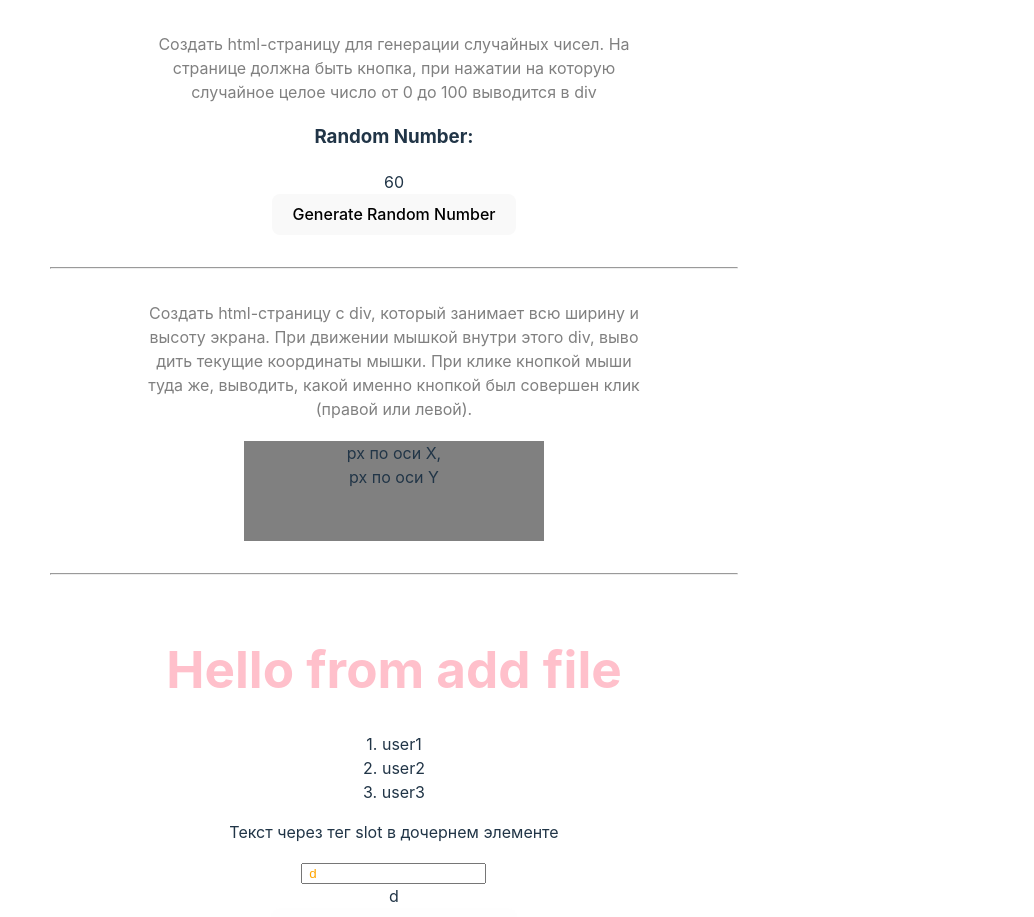
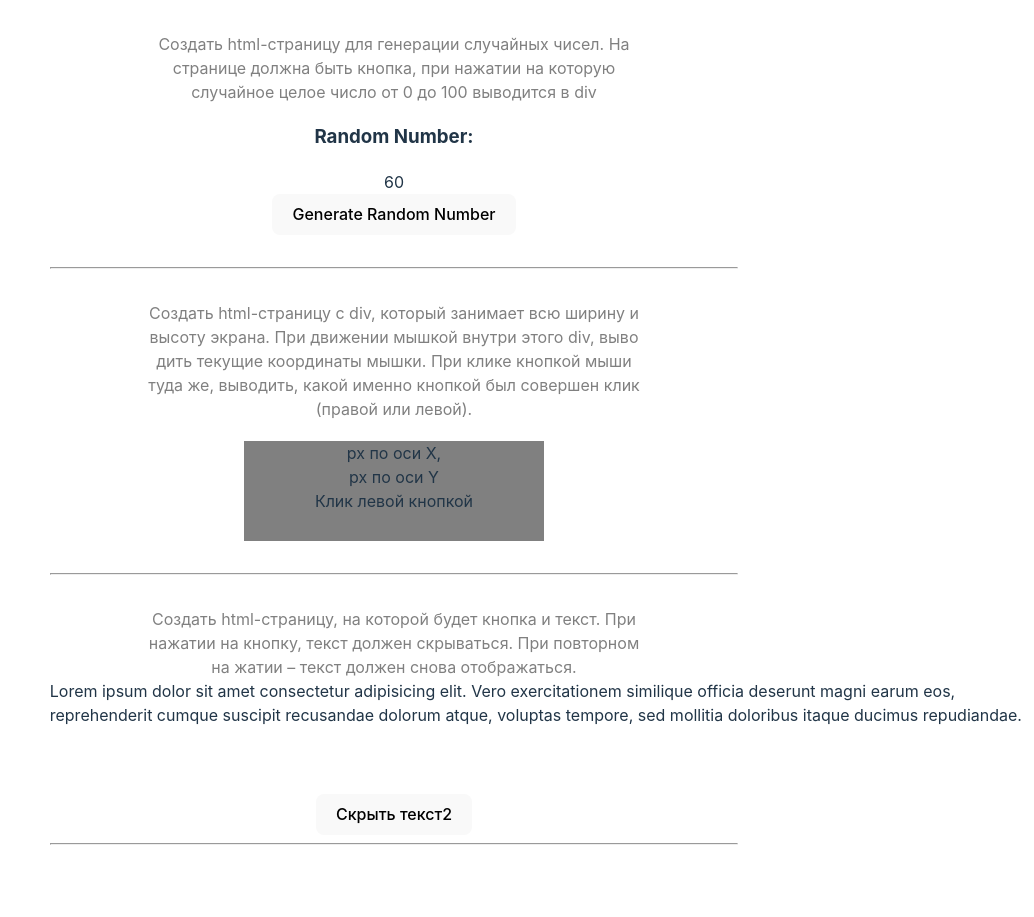
Before and after one commit to belkud/work_with_Vue, a Vue app: page / in a window 1280 px wide. Shown: the top 917 px of the page, without its empty margins (246-1280 px from the left). Built offline with nearby package versions, Linux system fonts and the light colour scheme.

Commit message:
make task with show hide text

```diff
--- a/src/App.vue
+++ b/src/App.vue
@@ -6,7 +6,9 @@ import AddFile from './components/AddFile.vue'
 import AddFile4 from "./components/AddFile4.vue";
 import RandomNumber from "./components/RandomNumber.vue";
 import ShowCoordinate from "./components/ShowCoordinate.vue";
-// const currentUser  = ref('Текущий пользователь')
+import ButtonShowText  from "./components/ButtonShowText.vue";
+import MoveProgressBar  from "./components/MoveProgressBar.vue";
+
 </script>
 
 
@@ -29,14 +31,26 @@ import ShowCoordinate from "./components/ShowCoordinate.vue";
 <show-coordinate/>
 <br><hr><br>
 
+
+<button-show-text/>
+<br><hr><br>
+
+<move-progress-bar/>
+
+
+
   <add-file msg="Hello from add file">      <!--! вторая аналогичная запись -->
     <p>Текст через тег slot  в дочернем элементе</p> <!--! с помощью тега slot в tempalte файла AddFile -->
   </add-file>
 
+
+
+
+
   <AddFile4>
     <div>ssssssss</div>
+  </AddFile4>
 
-  </AddFile4>
 
 
     <!-- <add-file msg="Hello from add file"/>  <!--  ! первая запись со слэшом -->
--- /dev/null
+++ b/src/components/ButtonShowText.vue
@@ -0,0 +1,36 @@
+<script setup lang="ts">
+ import { ref } from 'vue'
+
+const swither = ref(true)
+
+console.log(typeof swither);
+
+</script>
+
+
+<template>
+
+<div class="task">Создать html-страницу, на которой будет кнопка и текст. При
+нажатии на кнопку, текст должен скрываться. При повторном на
+жатии – текст должен снова отображаться. </div>
+
+<div v-if="swither" id="loremText">Lorem ipsum dolor sit amet consectetur adipisicing elit. Vero exercitationem similique officia deserunt magni earum eos, reprehenderit cumque suscipit recusandae dolorum atque, voluptas tempore, sed mollitia doloribus itaque ducimus repudiandae.</div>
+<!-- <button class="showHideText"  @click="swither=!swither;">Показать текст</button> -->
+<button class="showHideText"  @click="swither=!swither;"> {{ swither ==true ? 'Скрыть текст2' : 'Показать текст'}} </button>
+
+
+
+
+</template>
+
+<style scoped>
+    #loremText {
+        text-align: left;
+        position: absolute;
+        /* display: none; */
+    }
+
+    .showHideText {
+        margin-top: 115px;
+    }
+</style>
--- /dev/null
+++ b/src/components/MoveProgressBar.vue
@@ -0,0 +1,20 @@
+<script setup lang="ts">
+    import { ref } from 'vue'
+
+
+
+</script>
+
+
+<template>
+
+
+</template>
+
+
+<style >
+    body {
+        /* background: lightblue !important; */
+    }
+
+</style>
--- a/src/components/ShowCoordinate.vue
+++ b/src/components/ShowCoordinate.vue
@@ -4,11 +4,16 @@ import { ref } from 'vue'
 
 const mouseX = ref('')
 const mouseY = ref('')
+const mouseButton = ref('') as any
 
 function showCoordinate (e:any) {
     mouseX.value = e.offsetX
     mouseY.value = e.offsetY
 }
+
+ function testMouse(e:any) {
+    mouseButton.value = e.button
+ }
 </script>
 
 
@@ -19,8 +24,10 @@ function showCoordinate (e:any) {
 же, выводить, какой именно кнопкой был совершен клик (правой
 или левой).</div>
 
-<div id="field" @mousemove="showCoordinate">{{ mouseX }} px по оси Х, <br>
-{{ mouseY }} px по оси Y
+<div id="field" @mousemove="showCoordinate" @mousedown="testMouse">{{ mouseX }} px по оси Х, <br>
+{{ mouseY }} px по оси Y <br>
+{{ mouseButton == 0  ? 'Клик левой кнопкой' : 'Клик правой кнопкой' }}
+
 
 </div>
 </template>
```
